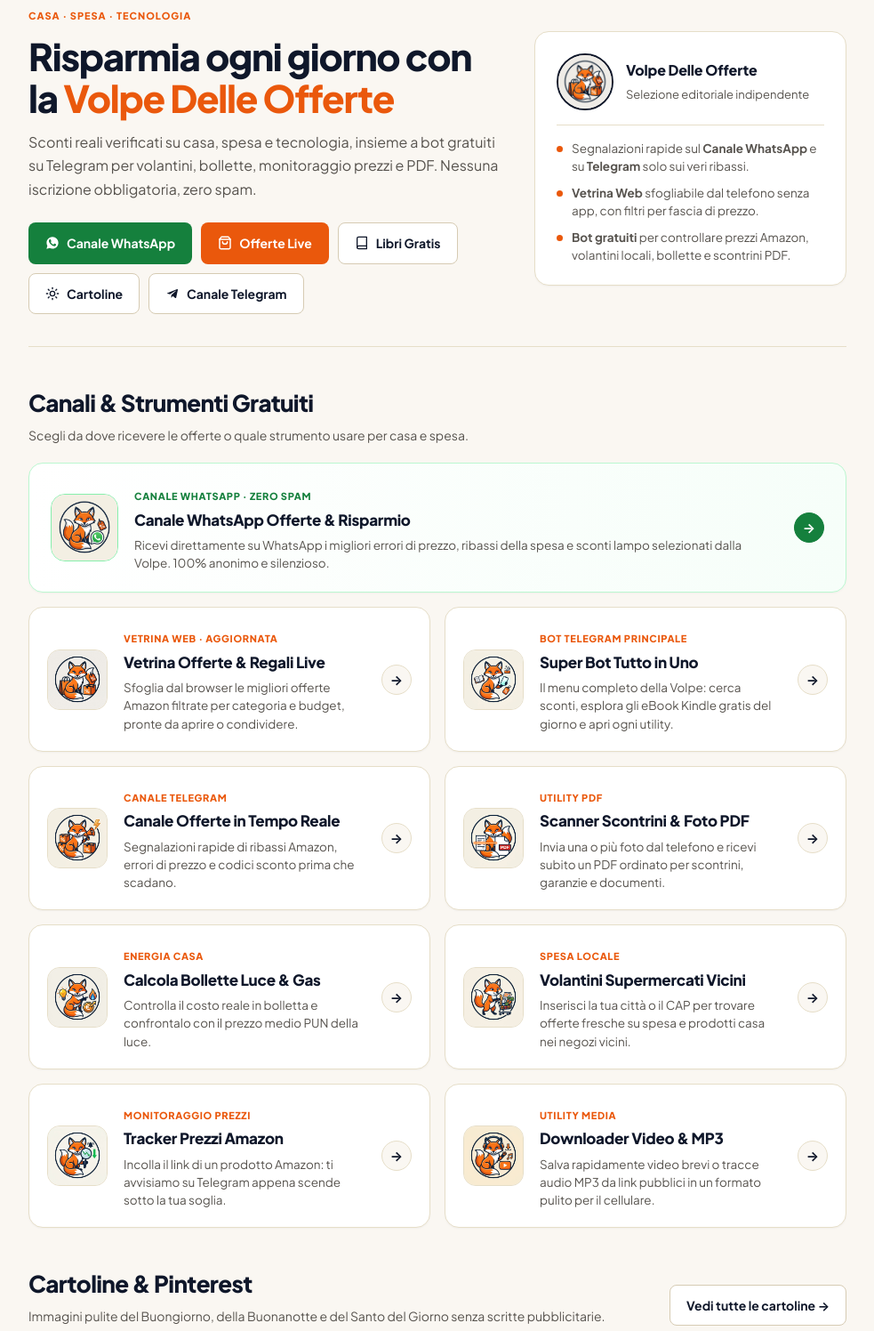
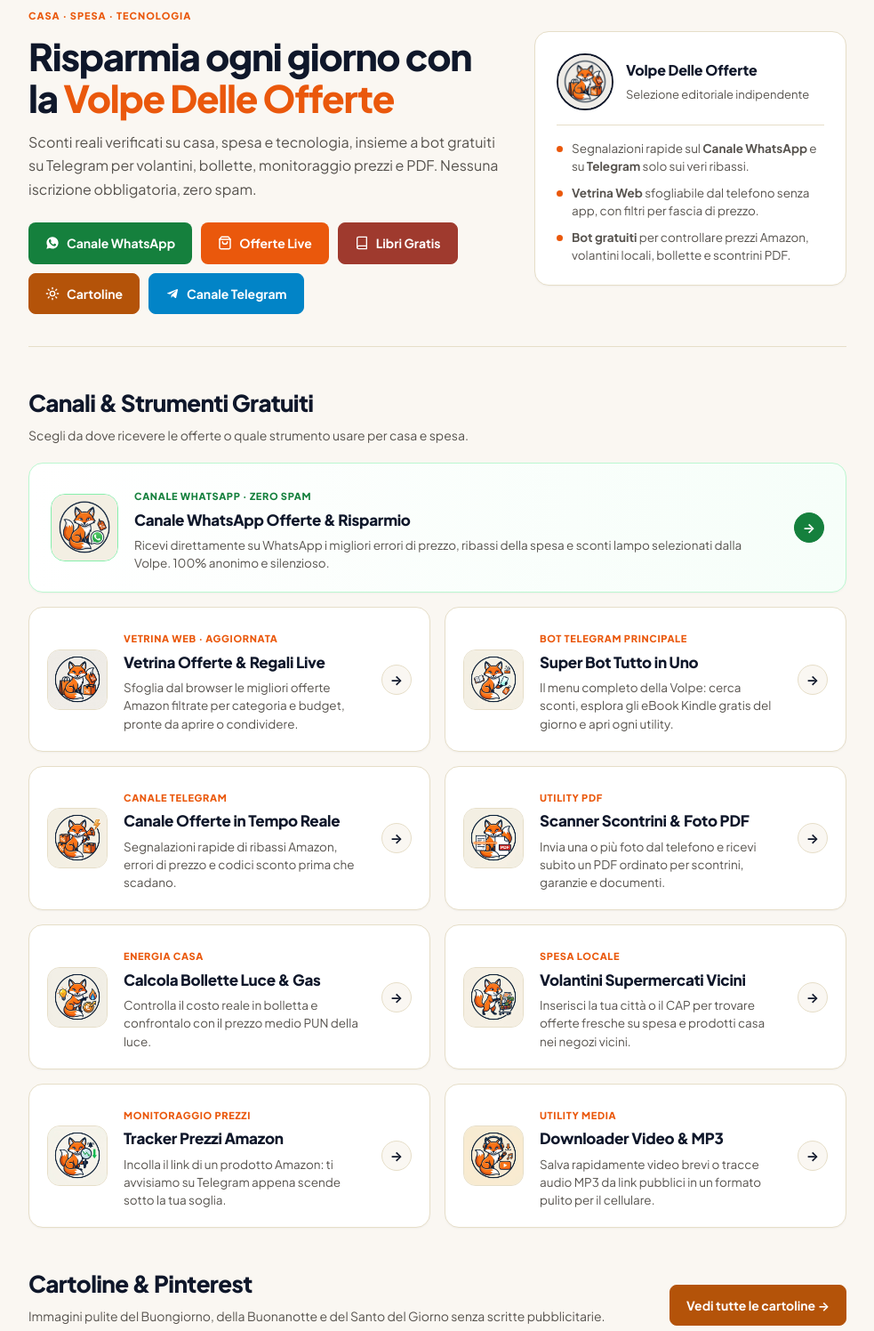
Before and after one commit to Alby-eheh/Alby-eheh.github.io, a plain HTML site: page index.html in a window 1280 px wide. Shown: the part 104-1600 px from the top of the page at 89% size, without its empty margins (148-1131 px from the left). Drawn offline with Linux system fonts and the light colour scheme.

Commit message:
Use consistent solid colored hero buttons

```diff
--- a/index.html
+++ b/index.html
@@ -433,6 +433,12 @@
         height: 56px;
       }
     }
+      .btn-book { background: #9f3a2e; color: #fff; border-color: #9f3a2e; }
+    .btn-book:hover { background: #822d23; color: #fff; }
+    .btn-cards { background: #b45309; color: #fff; border-color: #b45309; }
+    .btn-cards:hover { background: #92400e; color: #fff; }
+    .btn-tg { background: #0284c7; color: #fff; border-color: #0284c7; }
+    .btn-tg:hover { background: #0369a1; color: #fff; }
   </style>
 </head>
 <body>
@@ -473,9 +479,9 @@
               <svg class="icon-svg" viewBox="0 0 24 24" fill="none" stroke="currentColor" stroke-width="2.2" stroke-linecap="round" stroke-linejoin="round" aria-hidden="true"><path d="M6 2L3 6v14a2 2 0 0 0 2 2h14a2 2 0 0 0 2-2V6l-3-4z"/><line x1="3" y1="6" x2="21" y2="6"/><path d="M16 10a4 4 0 0 1-8 0"/></svg>
               Offerte Live
             </a>
-            <a class="btn btn-outline" href="libri/"><svg class="icon-svg" viewBox="0 0 24 24" fill="none" stroke="currentColor" stroke-width="2" stroke-linecap="round" stroke-linejoin="round" aria-hidden="true"><path d="M4 19.5A2.5 2.5 0 0 1 6.5 17H20"/><path d="M6.5 2H20v20H6.5A2.5 2.5 0 0 1 4 19.5v-15A2.5 2.5 0 0 1 6.5 2z"/></svg>Libri Gratis</a>
-            <a class="btn btn-outline" href="buongiorno/"><svg class="icon-svg" viewBox="0 0 24 24" fill="none" stroke="currentColor" stroke-width="2" stroke-linecap="round" stroke-linejoin="round" aria-hidden="true"><circle cx="12" cy="12" r="4"/><path d="M12 2v2"/><path d="M12 20v2"/><path d="m4.93 4.93 1.41 1.41"/><path d="m17.66 17.66 1.41 1.41"/><path d="M2 12h2"/><path d="M20 12h2"/><path d="m6.34 17.66-1.41 1.41"/><path d="m19.07 4.93-1.41 1.41"/></svg>Cartoline</a>
-            <a class="btn btn-outline" href="https://t.me/offertiamazon" target="_blank" rel="noopener">
+            <a class="btn btn-book" href="libri/"><svg class="icon-svg" viewBox="0 0 24 24" fill="none" stroke="currentColor" stroke-width="2" stroke-linecap="round" stroke-linejoin="round" aria-hidden="true"><path d="M4 19.5A2.5 2.5 0 0 1 6.5 17H20"/><path d="M6.5 2H20v20H6.5A2.5 2.5 0 0 1 4 19.5v-15A2.5 2.5 0 0 1 6.5 2z"/></svg>Libri Gratis</a>
+            <a class="btn btn-cards" href="buongiorno/"><svg class="icon-svg" viewBox="0 0 24 24" fill="none" stroke="currentColor" stroke-width="2" stroke-linecap="round" stroke-linejoin="round" aria-hidden="true"><circle cx="12" cy="12" r="4"/><path d="M12 2v2"/><path d="M12 20v2"/><path d="m4.93 4.93 1.41 1.41"/><path d="m17.66 17.66 1.41 1.41"/><path d="M2 12h2"/><path d="M20 12h2"/><path d="m6.34 17.66-1.41 1.41"/><path d="m19.07 4.93-1.41 1.41"/></svg>Cartoline</a>
+            <a class="btn btn-tg" href="https://t.me/offertiamazon" target="_blank" rel="noopener">
               <svg class="icon-svg" viewBox="0 0 24 24" fill="currentColor" aria-hidden="true"><path d="M9.78 18.65l.28-4.23 7.68-6.92c.34-.31-.07-.46-.52-.19L7.74 13.3 3.64 12c-.88-.25-.89-.86.2-1.3l15.97-6.16c.73-.33 1.43.18 1.15 1.3l-2.72 12.81c-.19.91-.74 1.13-1.5.71L12.6 16.3l-1.99 1.93c-.23.23-.42.42-.83.42z"/></svg>
               Canale Telegram
             </a>
@@ -606,7 +612,7 @@
           <h2>Cartoline &amp; Pinterest</h2>
           <p>Immagini pulite del Buongiorno, della Buonanotte e del Santo del Giorno senza scritte pubblicitarie.</p>
         </div>
-        <a class="btn btn-outline" href="buongiorno/">Vedi tutte le cartoline →</a>
+        <a class="btn btn-cards" href="buongiorno/">Vedi tutte le cartoline →</a>
       </div>
 
       <div class="cartoline-preview-grid">
```
